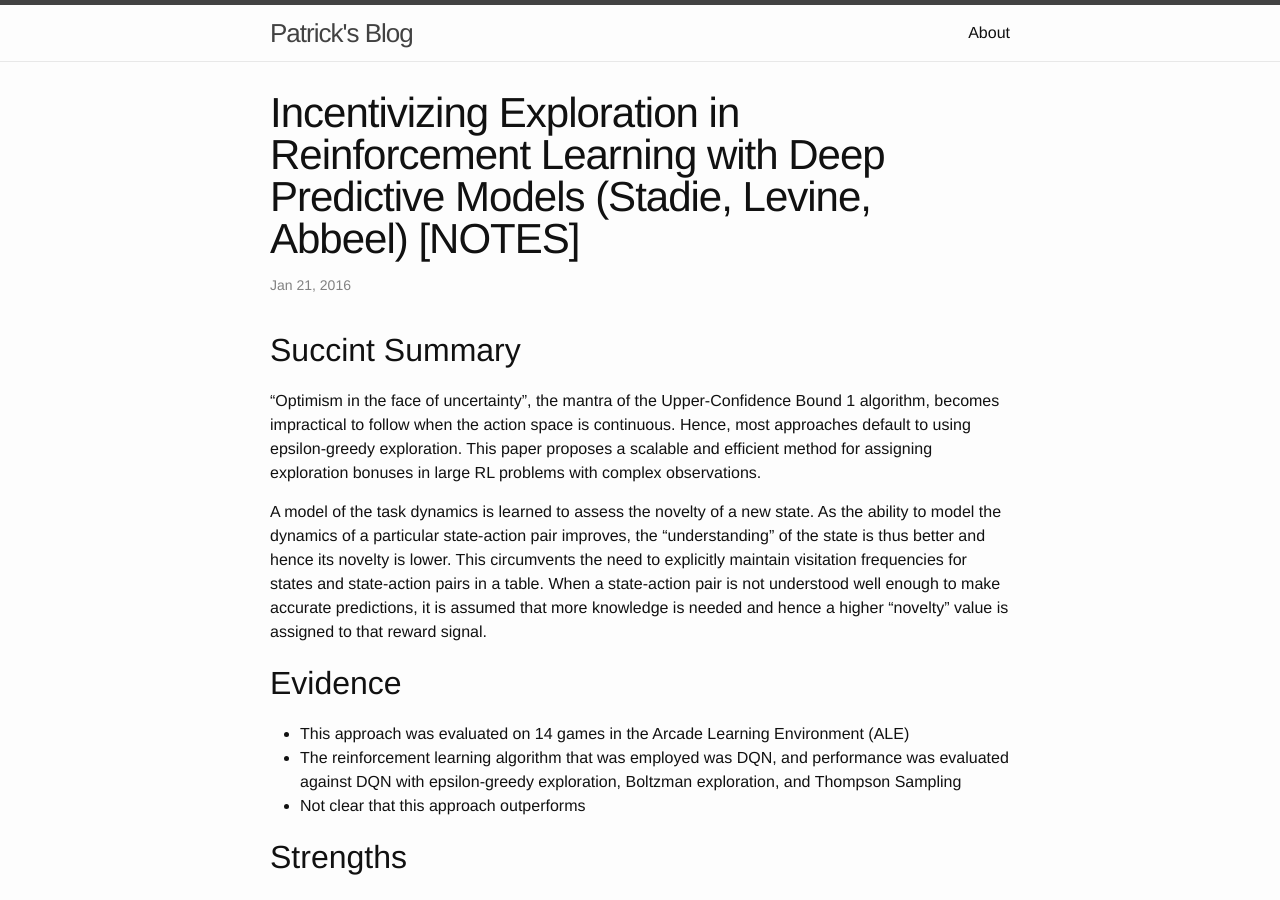
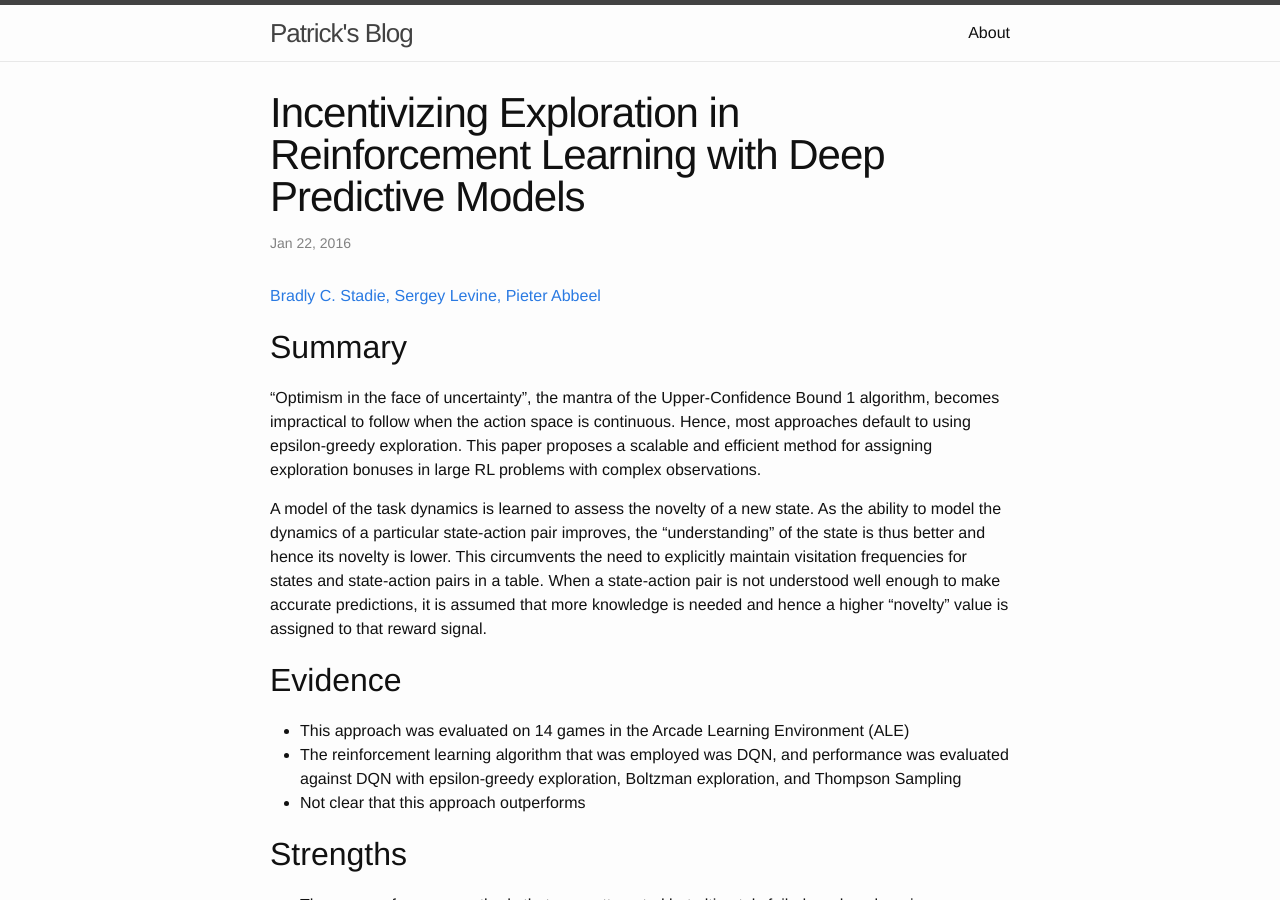
Before and after one commit to pemami4911/pemami4911.github.io, a Jekyll site: the page built from _posts/2016-01-22-incentivizing-exploraton-in-rl.markdown, in a window 1280 px wide and 900 px high. Built offline with Jekyll 4.4.1, drawn with Linux system fonts in a browser that asks for light colours.

Commit message:
Adjusting front-matter for current posts

```diff
--- a/_posts/2016-01-18-review-btom.markdown
+++ b/_posts/2016-01-18-review-btom.markdown
@@ -1,6 +1,6 @@
 ---
 layout: post
-title:  "Bayesian Theory of Mind: Modeling Joint Belief-Desire Attribution [Notes]"
+title:  "Bayesian Theory of Mind: Modeling Joint Belief-Desire Attribution"
 date:   2016-01-18 9:00 PM
 ---
 [Baker, et al., 2011](http://mindmodeling.org/cogsci2011/papers/0583/paper0583.pdf)
--- a/_posts/2016-01-22-incentivizing-exploraton-in-rl.markdown
+++ b/_posts/2016-01-22-incentivizing-exploraton-in-rl.markdown
@@ -1,10 +1,12 @@
 ---
 layout: post
-title:  "Incentivizing Exploration in Reinforcement Learning with Deep Predictive Models (Stadie, Levine, Abbeel) [NOTES]"
-date:   2016-01-21 11:00 PM
+title:  "Incentivizing Exploration in Reinforcement Learning with Deep Predictive Models"
+date:   2016-01-22 12:00 PM
 ---
 
-## Succint Summary ##
+[Bradly C. Stadie, Sergey Levine, Pieter Abbeel](http://arxiv.org/abs/1507.00814)
+
+## Summary ##
 
 "Optimism in the face of uncertainty", the mantra of the Upper-Confidence Bound 1 algorithm, becomes impractical to follow when the action space is continuous. Hence, most approaches default to using epsilon-greedy exploration. This paper proposes a scalable and efficient method for assigning exploration bonuses in large RL problems with complex observations.
 
```
